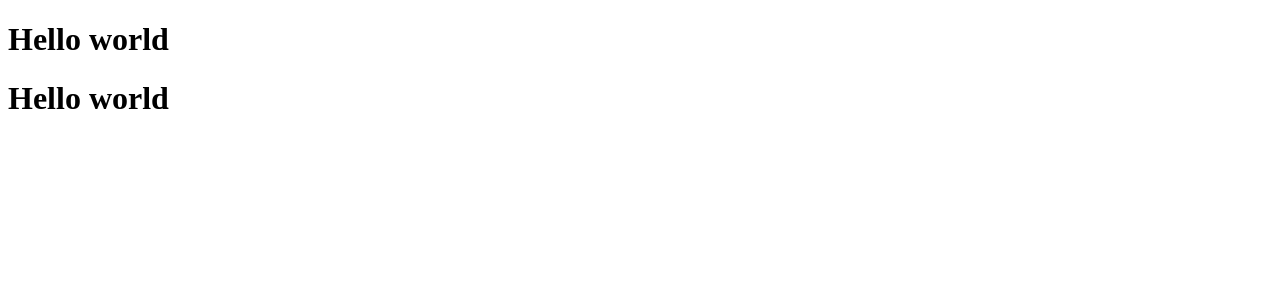
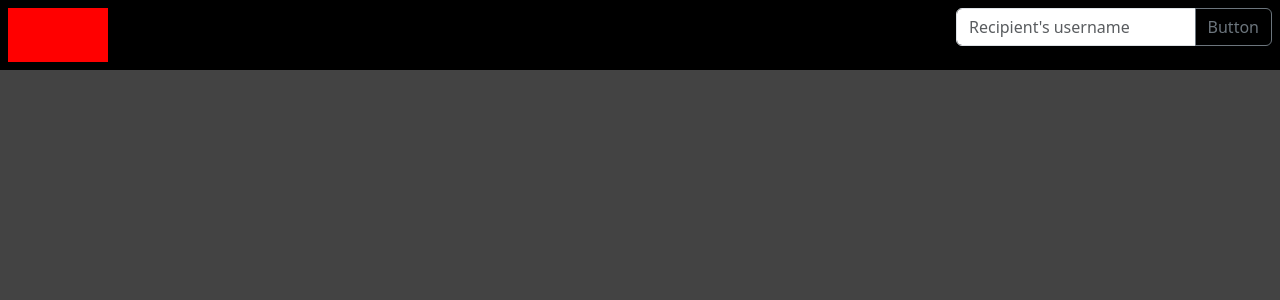
Before and after one commit to MarcosZacarias/vite-boolflix, a Vue app: page / in a window 1280 px wide. Shown: the top 300 px of the page. Built offline with nearby package versions, Linux system fonts and the light colour scheme.

Commit message:
add: layout base

```diff
--- a/package.json
+++ b/package.json
@@ -10,6 +10,7 @@
   },
   "dependencies": {
     "axios": "^1.5.0",
+    "bootstrap": "^5.3.2",
     "vue": "^3.3.4",
     "vue-axios": "^3.5.2"
   },
--- a/src/components/AppHeader.vue
+++ b/src/components/AppHeader.vue
@@ -15,7 +15,33 @@
 </script>
 
 <template>
-  <h1>{{ title }}</h1>
+  <header class="d-flex justify-content-between p-2">
+    <div class="logo"></div>
+    <div class="input-group mb-3 w-25">
+      <input
+        type="text"
+        class="form-control"
+        placeholder="Recipient's username"
+        aria-label="Recipient's username"
+        aria-describedby="button-addon2"
+      />
+      <button
+        class="btn btn-outline-secondary"
+        type="button"
+        id="button-addon2"
+      >
+        Button
+      </button>
+    </div>
+  </header>
 </template>
 
-<style lang="scss" scoped></style>
+<style lang="scss" scoped>
+header {
+  background-color: black;
+  .logo {
+    width: 100px;
+    background-color: red;
+  }
+}
+</style>
--- a/src/components/AppMain.vue
+++ b/src/components/AppMain.vue
@@ -15,7 +15,14 @@
 </script>
 
 <template>
-  <h1>{{ title }}</h1>
+  <main>
+    <div class="container"></div>
+  </main>
 </template>
 
-<style lang="scss" scoped></style>
+<style lang="scss" scoped>
+main {
+  background-color: #434343;
+  height: 100vh;
+}
+</style>
--- a/src/main.js
+++ b/src/main.js
@@ -1,5 +1,7 @@
 import { createApp } from "vue";
 import "./style/general.scss";
+import "bootstrap/dist/css/bootstrap.min.css";
+
 import App from "./App.vue";
 
 createApp(App).mount("#app");
```
Also changed, not shown: 1 other file (tests, documents, lock files or other folders).
